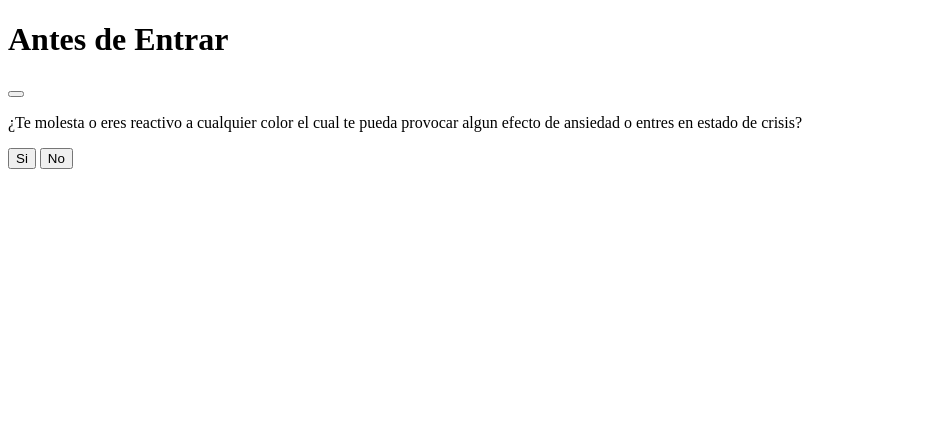
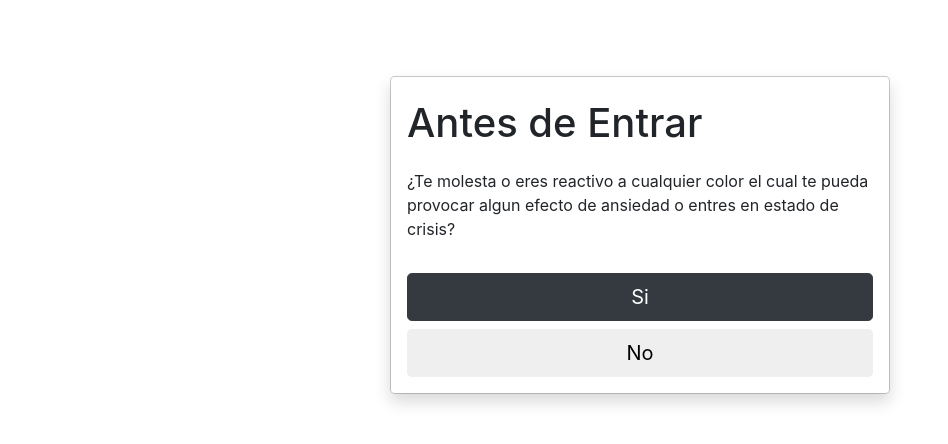
Before and after one commit to ConectandoWeb/ConectandoWeb, a Flask app: page / in a window 1280 px wide. Shown: the top 444 px of the page, without its empty margins (0-948 px from the left). Run offline with Flask 2, Linux system fonts and the light colour scheme; some libraries are stand-ins or nearby versions.

Commit message:
CON-35 (CSS) Estilizacion de la advertencia. EV

```diff
--- a/templates/advertencia.html
+++ b/templates/advertencia.html
@@ -5,22 +5,24 @@
     <meta http-equiv="X-UA-Compatible" content="IE=edge">
     <meta name="viewport" content="width=device-width, initial-scale=1.0">
     <link rel="stylesheet" href="{{url_for('static', filename='css/advertencia.css')}}">
-    <title>Document</title>
+    <link rel="stylesheet" href="{{url_for('static', filename='css/bootstrap.min.css')}}">
+
+    <title>Conectando</title>
 </head>
 <body>
-    <div class="modal modal-sheet position-static d-block bg-secondary py-5" tabindex="-1" role="dialog" id="modalSheet">
+    <div class="modal modal-sheet position-static d-block py-5" tabindex="-1" role="dialog" id="modalSheet">
         <div class="modal-dialog" role="document">
             <div class="modal-content rounded-4 shadow">
                 <div class="modal-header border-bottom-0">
                     <h1 class="modal-title fs-5">Antes de Entrar</h1>
-                    <button type="button" class="btn-close" data-bs-dismiss="modal" aria-label="Close"></button>
+
                 </div>
                 <div class="modal-body py-0">
                     <p>¿Te molesta o eres reactivo a cualquier color el cual te pueda provocar algun efecto de ansiedad o entres en estado de crisis?</p>
                 </div>
                 <div class="modal-footer flex-column border-top-0">
-                    <button type="button" class="btn btn-lg btn-primary w-100 mx-0 mb-2">Si</button>
-                    <button type="button" class="btn btn-lg btn-light w-100 mx-0" data-bs-dismiss="modal">No</button>
+                    <button type="button" class="btn btn-lg btn-dark w-100 mx-0 mb-2">Si</button>
+                    <button type="button" class="btn btn-lg btn-secundary w-100 mx-0" data-bs-dismiss="modal">No</button>
                 </div>
             </div>
         </div>
```
Also changed, not shown: static/css/advertencia.css (deleted).
